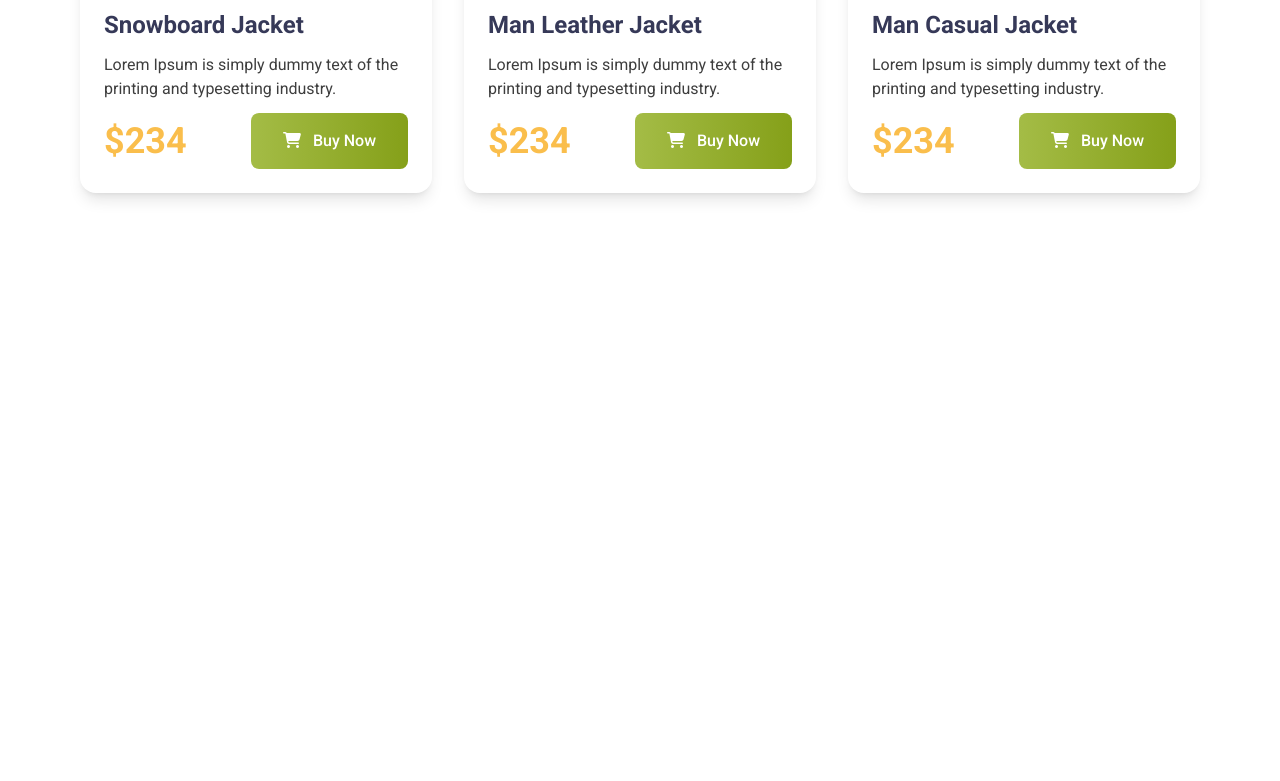
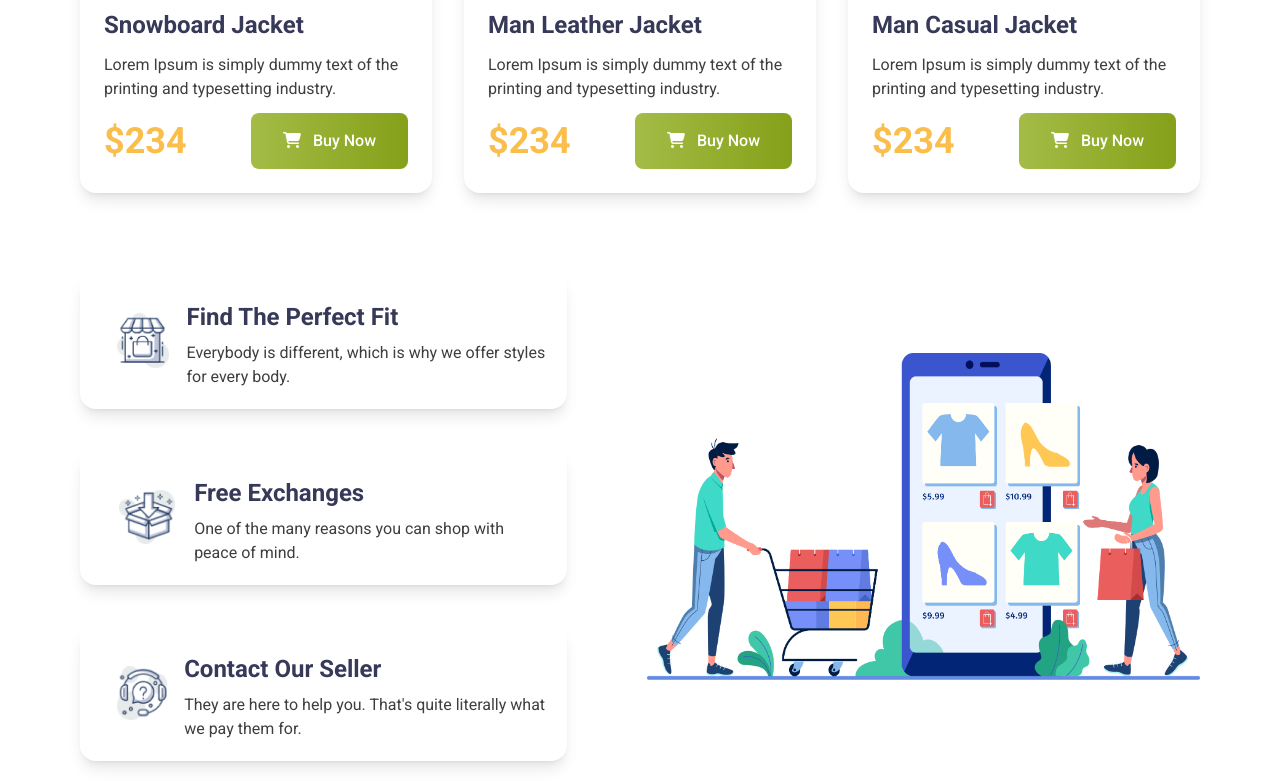
Before and after one commit to hkhridoy17/penguin-fashion-with-tailwind, a plain HTML site: page index.html in a window 1280 px wide. Shown: the part 1787-2568 px from the top of the page. Before the commit the page ends 2060 px from the top, so only its background shows below. Drawn offline with nearby package versions, Linux system fonts and the light colour scheme.

Commit message:
support section added

```diff
--- a/index.html
+++ b/index.html
@@ -230,6 +230,78 @@
         </div>
       </section>
     </main>
-    <footer></footer>
+    <footer class="m-5 mx-3 md:mx-5 lg:mx-12 xl:mx-20 2xl:mx-32">
+      <!-- support section -->
+      <div
+        class="flex flex-col gap-8 lg:gap-20 lg:flex-row-reverse justify-between items-center"
+      >
+        <!--shopping image -->
+        <div class="md:w-9/12">
+          <img class="w-full" src="./images/shopping.png" alt="" />
+        </div>
+        <!-- support cards -->
+        <div class="flex flex-col gap-10">
+          <div
+            class="p-5 rounded-2xl space-y-2 shadow-lg md:flex md:items-center"
+          >
+            <div class="md:w-1/4">
+              <img
+                class="w-1/4 md:w-3/5 mx-auto"
+                src="./images/house.png"
+                alt=""
+              />
+            </div>
+            <div class="text-center md:text-left">
+              <h4 class="mb-2 text-2xl font-bold text-[#363958]">
+                Find The Perfect Fit
+              </h4>
+              <p class="text-[#3E3E3E]">
+                Everybody is different, which is why we offer styles for every
+                body.
+              </p>
+            </div>
+          </div>
+          <div
+            class="p-5 rounded-2xl space-y-2 shadow-lg md:flex md:items-center"
+          >
+            <div class="md:w-1/4">
+              <img
+                class="w-1/4 md:w-3/5 mx-auto"
+                src="./images/box.png"
+                alt=""
+              />
+            </div>
+            <div class="text-center md:text-left">
+              <h4 class="mb-2 text-2xl font-bold text-[#363958]">
+                Free Exchanges
+              </h4>
+              <p class="text-[#3E3E3E]">
+                One of the many reasons you can shop with peace of mind.
+              </p>
+            </div>
+          </div>
+          <div
+            class="p-5 rounded-2xl space-y-2 shadow-lg md:flex md:items-center"
+          >
+            <div class="md:w-1/4">
+              <img
+                class="w-1/4 md:w-3/5 mx-auto"
+                src="./images/question.png"
+                alt=""
+              />
+            </div>
+            <div class="text-center md:text-left">
+              <h4 class="mb-2 text-2xl font-bold text-[#363958]">
+                Contact Our Seller
+              </h4>
+              <p class="text-[#3E3E3E]">
+                They are here to help you. That's quite literally what we pay
+                them for.
+              </p>
+            </div>
+          </div>
+        </div>
+      </div>
+    </footer>
   </body>
 </html>
```
